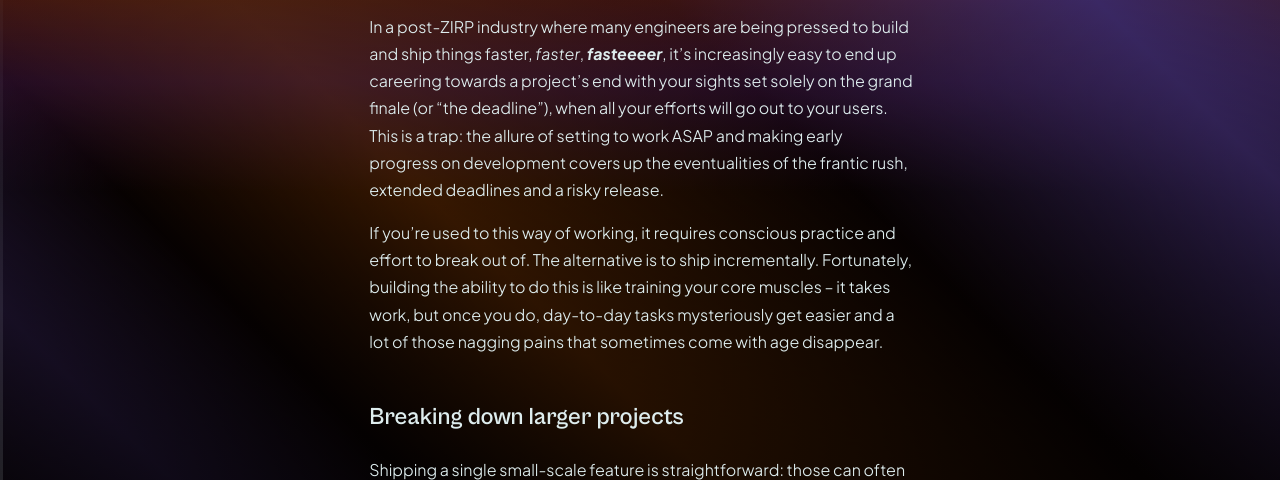
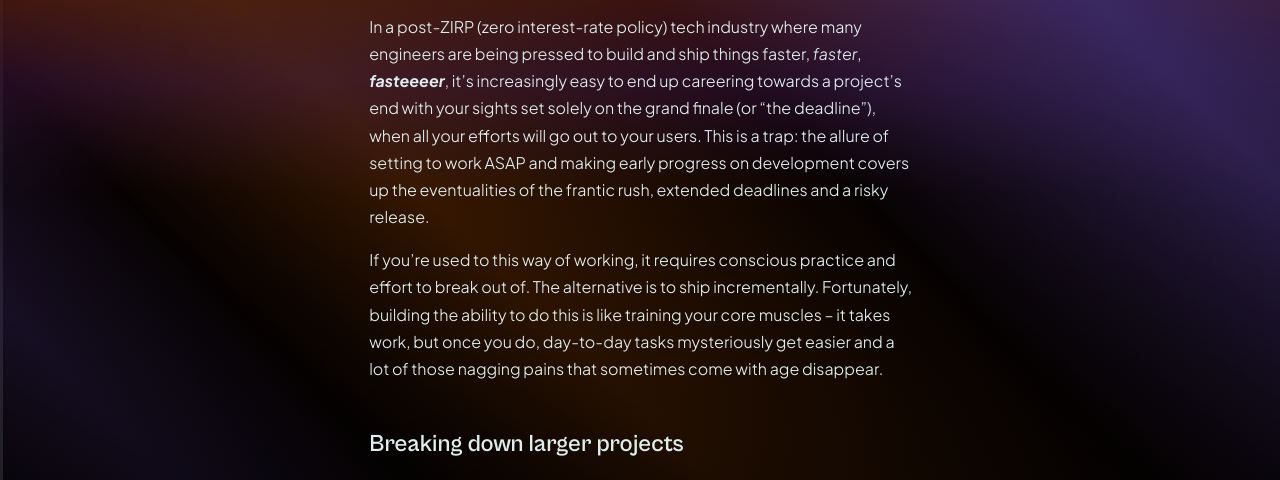
Before and after one commit to ZahraTee/personal-website, an Astro site: page /blog/shipping-incrementally in a window 1280 px wide. Shown: the part 248-728 px from the top of the page. Built offline with nearby package versions, Linux system fonts and the light colour scheme; Astro itself is replaced by a stand-in of ours.

Commit message:
Update shipping-incrementally.md

```diff
--- a/src/content/blog/shipping-incrementally.md
+++ b/src/content/blog/shipping-incrementally.md
@@ -4,7 +4,7 @@ description: ''
 pubDate: 'Jun 15 2024'
 ---
 
-In a post-ZIRP industry where many engineers are being pressed to build and ship things faster, _faster_, **_fasteeeer_**, it's increasingly easy to end up careering towards a project's end with your sights set solely on the grand finale (or "the deadline"), when all your efforts will go out to your users. This is a trap: the allure of setting to work ASAP and making early progress on development covers up the eventualities of the frantic rush, extended deadlines and a risky release.
+In a post-ZIRP (zero interest-rate policy) tech industry where many engineers are being pressed to build and ship things faster, _faster_, **_fasteeeer_**, it's increasingly easy to end up careering towards a project's end with your sights set solely on the grand finale (or "the deadline"), when all your efforts will go out to your users. This is a trap: the allure of setting to work ASAP and making early progress on development covers up the eventualities of the frantic rush, extended deadlines and a risky release.
 
 If you're used to this way of working, it requires conscious practice and effort to break out of. The alternative is to ship incrementally. Fortunately, building the ability to do this is like training your core muscles – it takes work, but once you do, day-to-day tasks mysteriously get easier and a lot of those nagging pains that sometimes come with age disappear.
 
```
